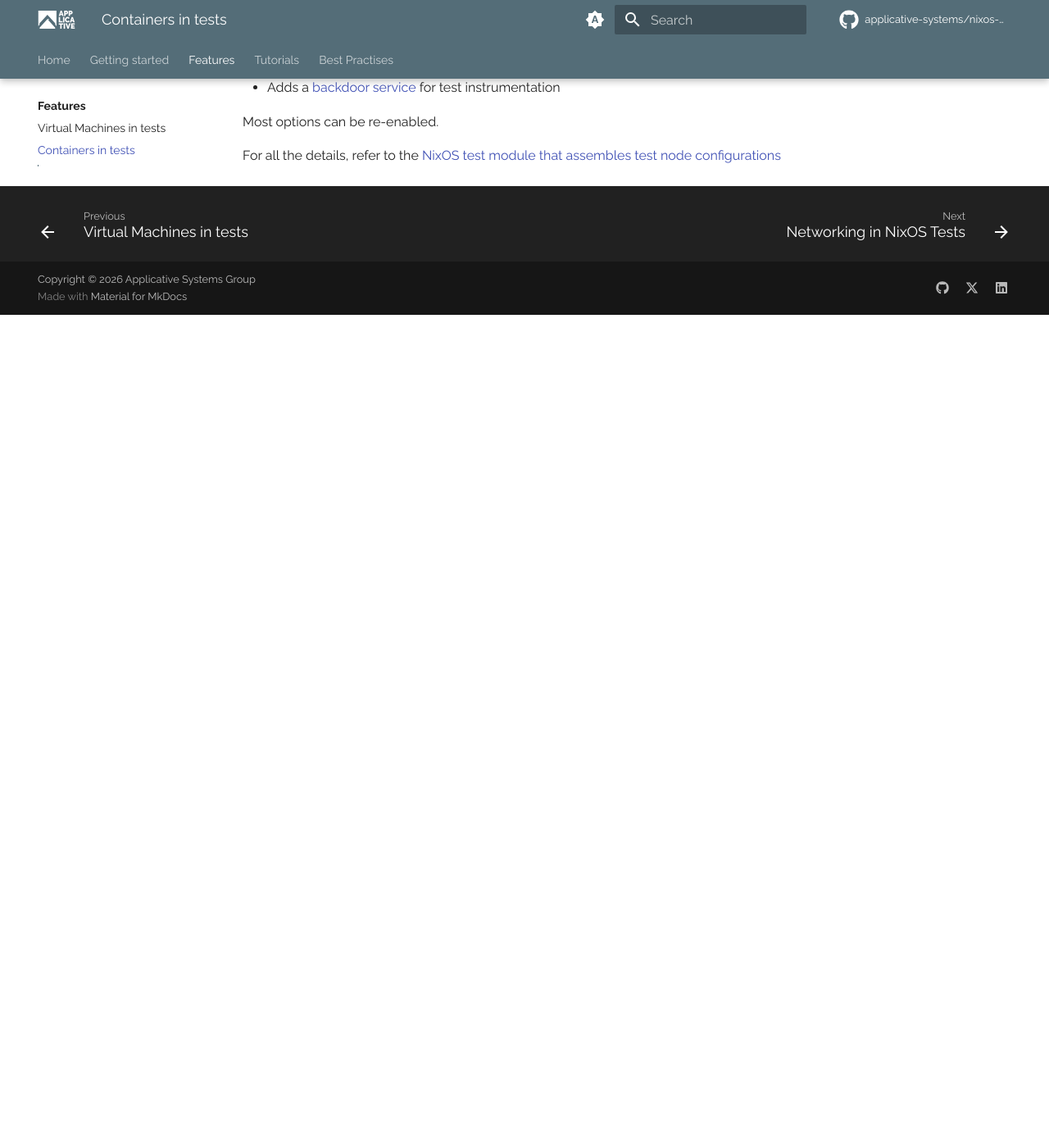
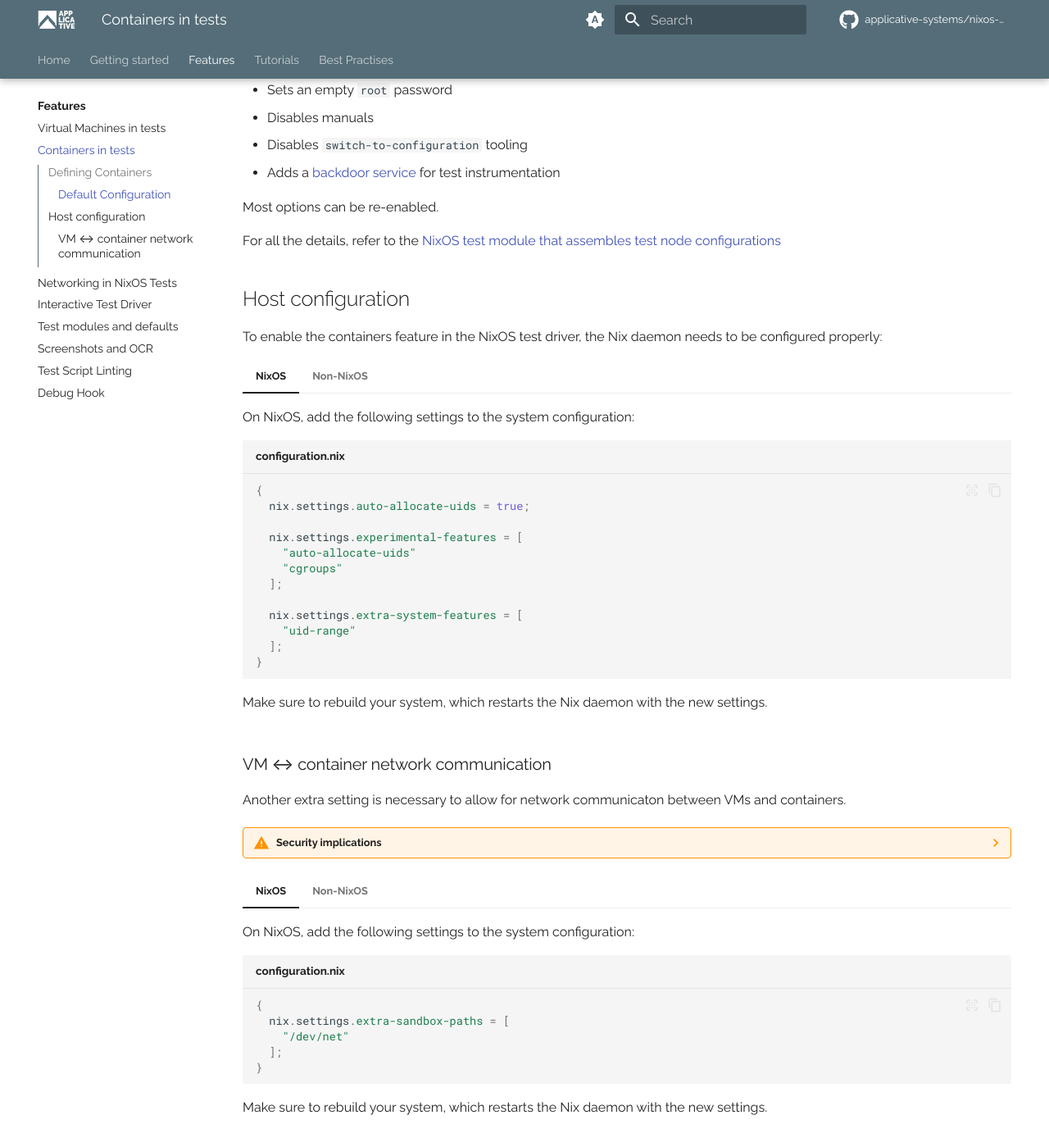
Before and after one commit to applicative-systems/nixos-test-driver-manual, an MkDocs documentation site: the page built from docs/features/container.md, in a window 1280 px wide and 1400 px high, scrolled down 1170 px. Shown: the whole window at 82% size. Built offline with MkDocs 1.6.1 and Material for MkDocs 9.7.7, drawn with Linux system fonts in a browser that asks for light colours; comment, search, counter and statistics services are not loaded; before the commit the page ends 1554 px from its top, so only the background shows below that; some of the changed text lies outside the part shown.

Commit message:
add container config

````diff
--- a/docs/features/container.md
+++ b/docs/features/container.md
@@ -1,4 +1,8 @@
 # Containers in tests
+
+!!! warning "Special host setup necessary"
+
+    See [host configuration](#host-configuration) on this page.
 
 Test nodes can be implemented as containers Instead of [VMs](./vm.md).
 These use [Systemd-nspawn](https://www.freedesktop.org/software/systemd/man/latest/systemd-nspawn.html) as their backend.
@@ -55,3 +59,81 @@ An empty NixOS container configuration (`{ }`) creates a VM with the usual NixOS
 Most options can be re-enabled.
 
 For all the details, refer to the [NixOS test module that assembles test node configurations](https://github.com/NixOS/nixpkgs/blob/master/nixos/lib/testing/nodes.nix)
+
+## Host configuration
+
+To enable the containers feature in the NixOS test driver, the Nix daemon needs to be configured properly:
+
+=== "NixOS"
+
+    On NixOS, add the following settings to the system configuration:
+
+    ```nix title="configuration.nix"
+    {
+      nix.settings.auto-allocate-uids = true;
+
+      nix.settings.experimental-features = [
+        "auto-allocate-uids"
+        "cgroups"
+      ];
+
+      nix.settings.extra-system-features = [
+        "uid-range"
+      ];
+    }
+    ```
+
+    Make sure to rebuild your system, which restarts the Nix daemon with the new settings.
+
+=== "Non-NixOS"
+
+    Add the following lines to the Nix daemon configuration (if these lines already exist, make sure to merge the new values with the old ones):
+
+    ``` title="/etc/nix/nix.conf"
+    auto-allocate-uids = true
+    experimental-features = nix-command flakes auto-allocate-uids cgroups
+    extra-system-features = uid-range
+    ```
+
+    Make sure to reload the Nix daemon after applying these settings:
+
+    ```console
+    sudo systemctl restart nix-daemon.service
+    ```
+
+
+### VM ↔ container network communication
+
+Another extra setting is necessary to allow for network communicaton between VMs and containers.
+
+??? warning "Security implications"
+
+    As this setting gives sandbox users access to `/dev/net`, this might impede sandbox security.
+
+=== "NixOS"
+
+    On NixOS, add the following settings to the system configuration:
+
+    ```nix title="configuration.nix"
+    {
+      nix.settings.extra-sandbox-paths = [
+        "/dev/net"
+      ];
+    }
+    ```
+
+    Make sure to rebuild your system, which restarts the Nix daemon with the new settings.
+
+=== "Non-NixOS"
+
+    Add the following lines to the Nix daemon configuration (if these lines already exist, make sure to merge the new values with the old ones):
+
+    ``` title="/etc/nix/nix.conf"
+    extra-sandbox-paths = /dev/net
+    ```
+
+    Make sure to reload the Nix daemon after applying these settings:
+
+    ```console
+    sudo systemctl restart nix-daemon.service
+    ```
````
